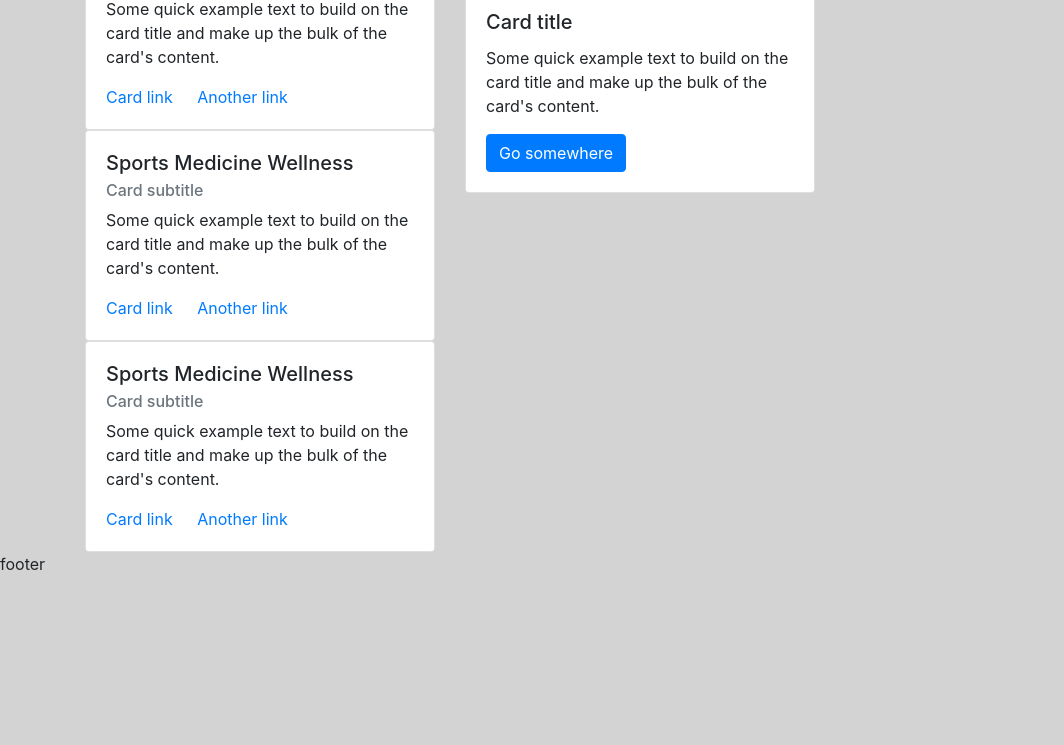
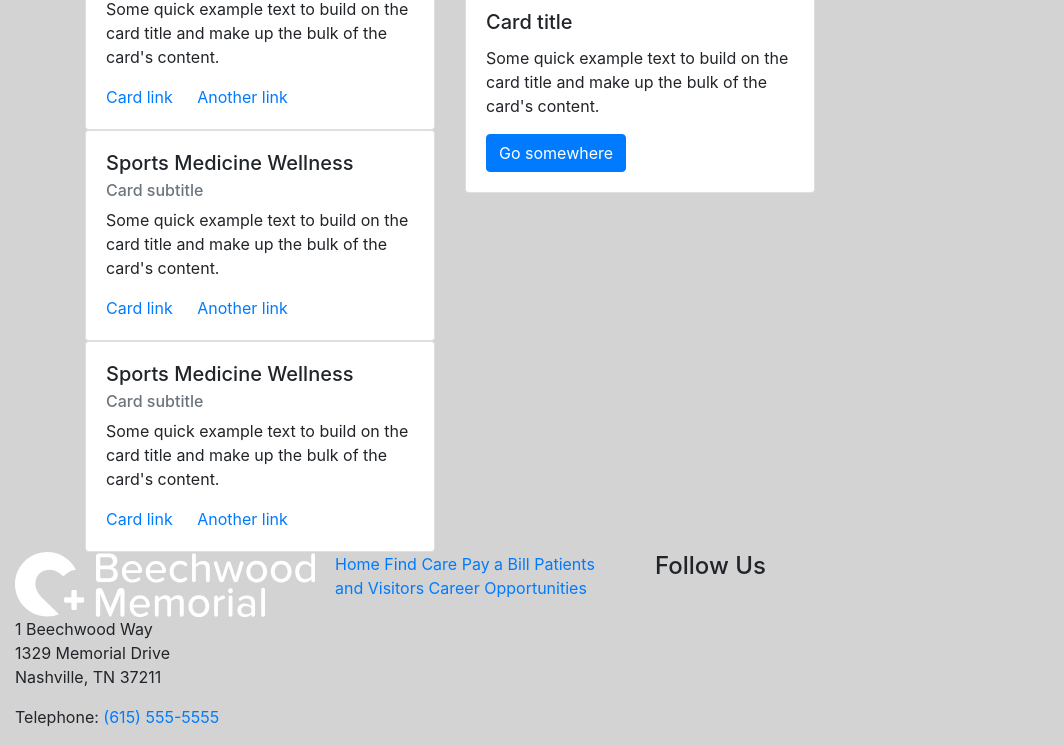
Before and after one commit to sirwilliamiv/front-end-code-test, a website: page index.html in a window 1280 px wide. Shown: the part 294-1039 px from the top of the page, without its empty margins (0-1064 px from the left). Before the commit the page ends 870 px from the top, so only its background shows below. Drawn offline with nearby package versions, Linux system fonts and the light colour scheme.

Commit message:
added content to build out footer

```diff
--- a/index.html
+++ b/index.html
@@ -103,8 +103,42 @@
 
   </div>
   <!--  end container -->
+<div class="container-fluid">
+  <footer>
+    <div class="row">
+      <div class="col-3">
+        <img src="assets/beech-logo.svg" alt="Beechwood Memorial">
+        <p>1 Beechwood Way
+          <br>
+          1329 Memorial Drive
+          <br>
+          Nashville, TN 37211
+        </p>
+        <p>Telephone: <a href="tel:6155555555"> (615) 555-5555</a></p>
 
-  <footer>footer</footer>
+      </div>
+      <div class="col-3">
+        <a href="#">Home</a>
+        <a href="#">Find Care</a>
+        <a href="#">Pay a Bill</a>
+        <a href="#">Patients and Visitors</a>
+        <a href="#">Career Opportunities</a>
+      </div>
+      <div class="col-3 social-media social-media-links">
+        <div class="footer-heading">
+          <h4>Follow Us</h4>
+        </div>
+        <a href="wwww.facebook.com"><i aria-hidden="true" class="icon-facebook"></i></a>
+        <a href="www.twitter.com"><i aria-hidden="true" class="icon-twitter"></i></a>
+        <a href="www.linkedin.com"><i aria-hidden="true" class="icon-linkedin"></i></a>
+        <a href="www.youtube.com"><i aria-hidden="true" class="icon-youtube"></i></a>
+
+
+      </div>
+    </div>
+  </footer>
+</div>
+
 
 
 
```
